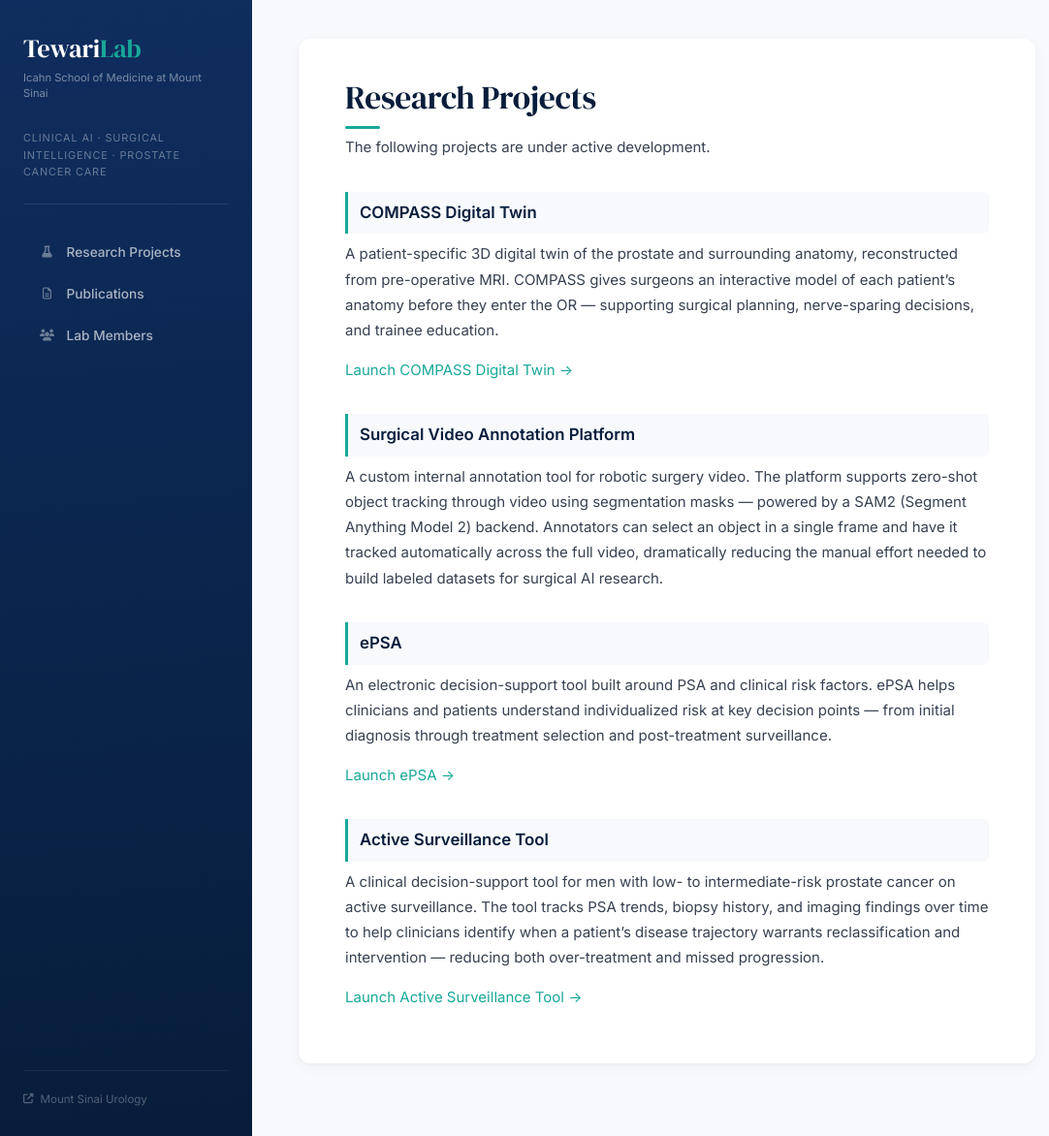
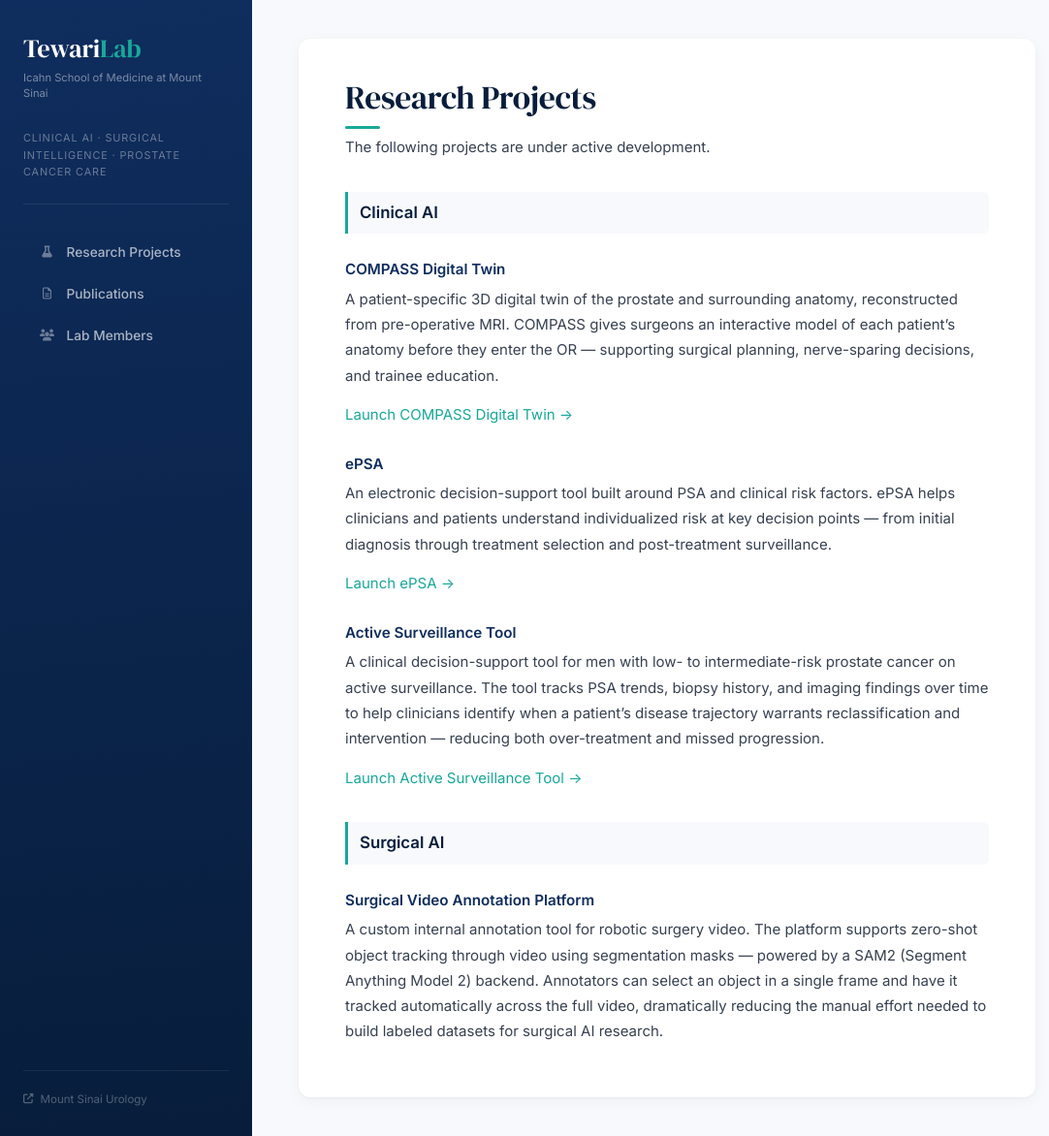
Before and after one commit to Urology-AI/urology-ai.github.io, a Jekyll site: the page built from projects/index.md, in a window 1280 px wide and 1172 px high. Shown: the whole window at 97% size, without its empty margins (0-1082 px from the left). Built offline with Jekyll 4.4.1, drawn with Linux system fonts in a browser that asks for light colours; our own code applies the rules of GitHub Pages for plain Markdown files.

Commit message:
Split projects into Clinical AI and Surgical AI categories
Reorganize the projects page and homepage to reflect the two main pillars of the lab's AI work. Clinical AI covers ePSA, COMPASS Digital Twin, and Active Surveillance; Surgical AI covers the annotation platform. Homepage "What do we do?" section updated to match.

Co-Authored-By: Claude Sonnet 4.6 <noreply@anthropic.com>

```diff
--- a/projects/index.md
+++ b/projects/index.md
@@ -6,24 +6,28 @@ layout: default
 
 The following projects are under active development.
 
-## COMPASS Digital Twin
+## Clinical AI
+
+### COMPASS Digital Twin
 
 A patient-specific 3D digital twin of the prostate and surrounding anatomy, reconstructed from pre-operative MRI. COMPASS gives surgeons an interactive model of each patient's anatomy before they enter the OR — supporting surgical planning, nerve-sparing decisions, and trainee education.
 
 [Launch COMPASS Digital Twin →](https://urology-ai.github.io/digital-twin/)
 
-## Surgical Video Annotation Platform
-
-A custom internal annotation tool for robotic surgery video. The platform supports zero-shot object tracking through video using segmentation masks — powered by a SAM2 (Segment Anything Model 2) backend. Annotators can select an object in a single frame and have it tracked automatically across the full video, dramatically reducing the manual effort needed to build labeled datasets for surgical AI research.
-
-## ePSA
+### ePSA
 
 An electronic decision-support tool built around PSA and clinical risk factors. ePSA helps clinicians and patients understand individualized risk at key decision points — from initial diagnosis through treatment selection and post-treatment surveillance.
 
 [Launch ePSA →](https://epsa.millionstrongmen.com/)
 
-## Active Surveillance Tool
+### Active Surveillance Tool
 
 A clinical decision-support tool for men with low- to intermediate-risk prostate cancer on active surveillance. The tool tracks PSA trends, biopsy history, and imaging findings over time to help clinicians identify when a patient's disease trajectory warrants reclassification and intervention — reducing both over-treatment and missed progression.
 
 [Launch Active Surveillance Tool →](https://as.millionstrongmen.com/)
+
+## Surgical AI
+
+### Surgical Video Annotation Platform
+
+A custom internal annotation tool for robotic surgery video. The platform supports zero-shot object tracking through video using segmentation masks — powered by a SAM2 (Segment Anything Model 2) backend. Annotators can select an object in a single frame and have it tracked automatically across the full video, dramatically reducing the manual effort needed to build labeled datasets for surgical AI research.
```
Also changed, not shown: index.md (+4 -7 lines).
